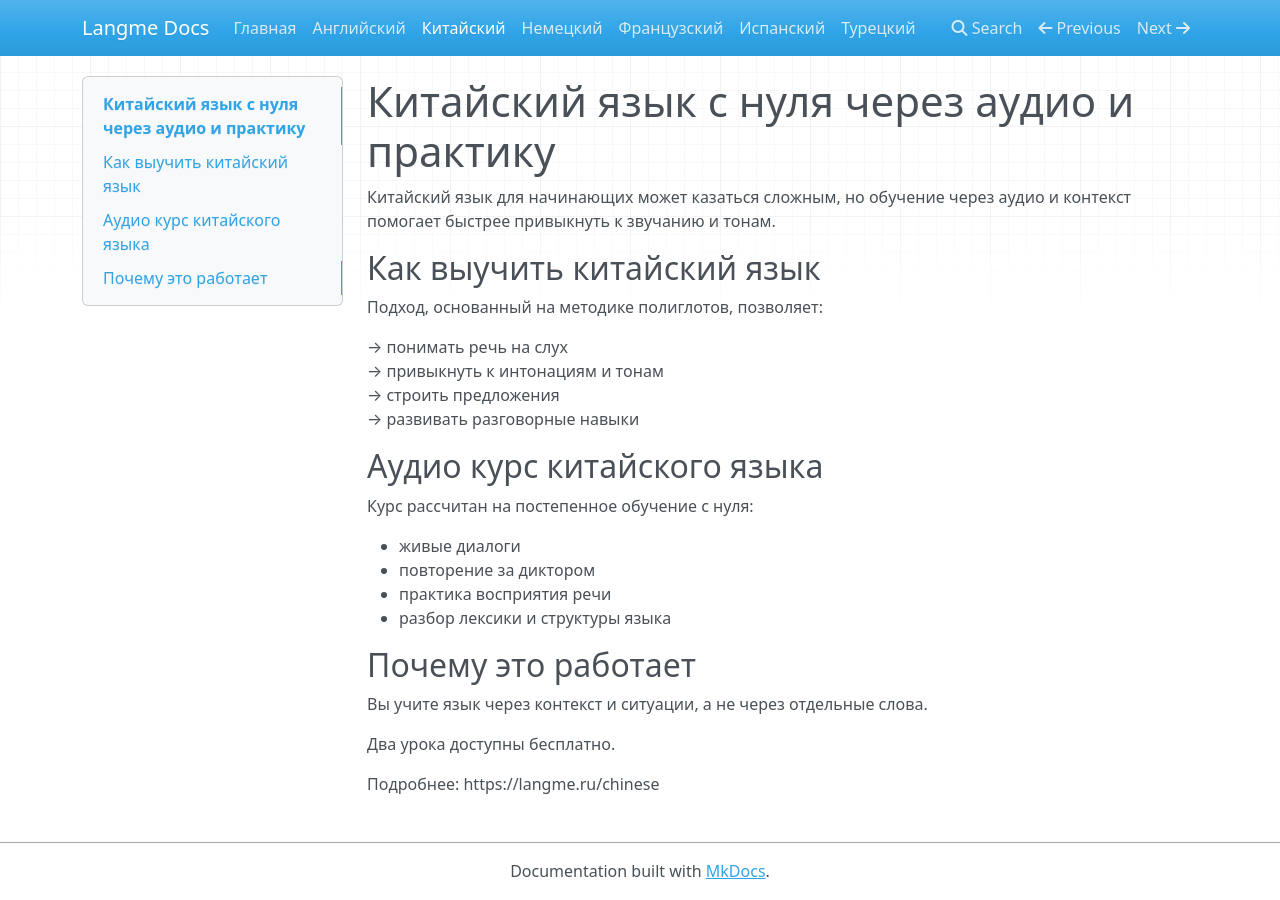
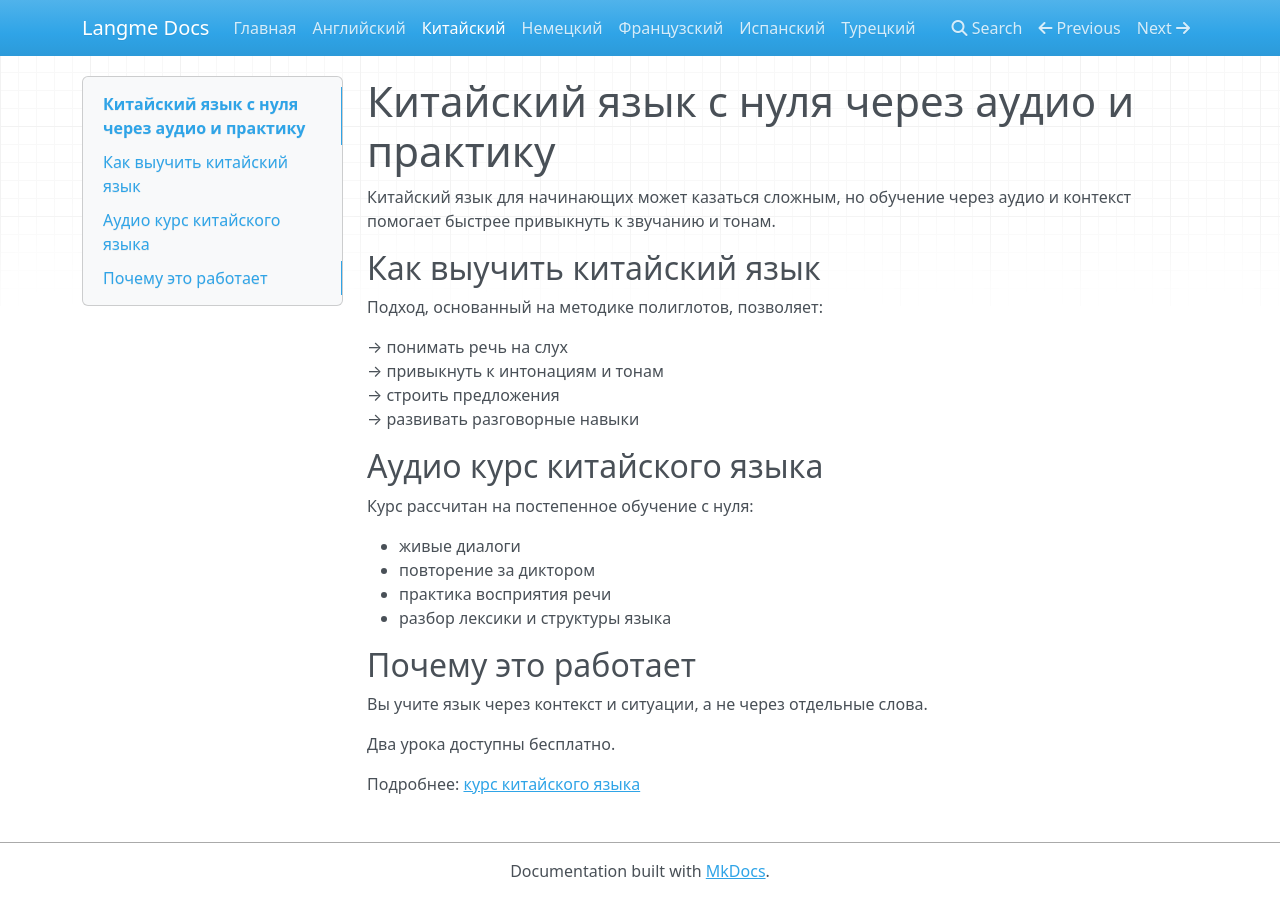
Before and after one commit to langmeru/langme-docs, an MkDocs documentation site: the page built from docs/chinese.md, in a window 1280 px wide. Built offline with MkDocs 1.6.1, drawn with Linux system fonts in a browser that asks for light colours; nearby versions of some CDN libraries.

Commit message:
Update chinese.md

```diff
--- a/docs/chinese.md
+++ b/docs/chinese.md
@@ -26,4 +26,4 @@
 
 Два урока доступны бесплатно.
 
-Подробнее: https://langme.ru/chinese
+Подробнее: [курс китайского языка](https://langme.ru/chinese)
```
